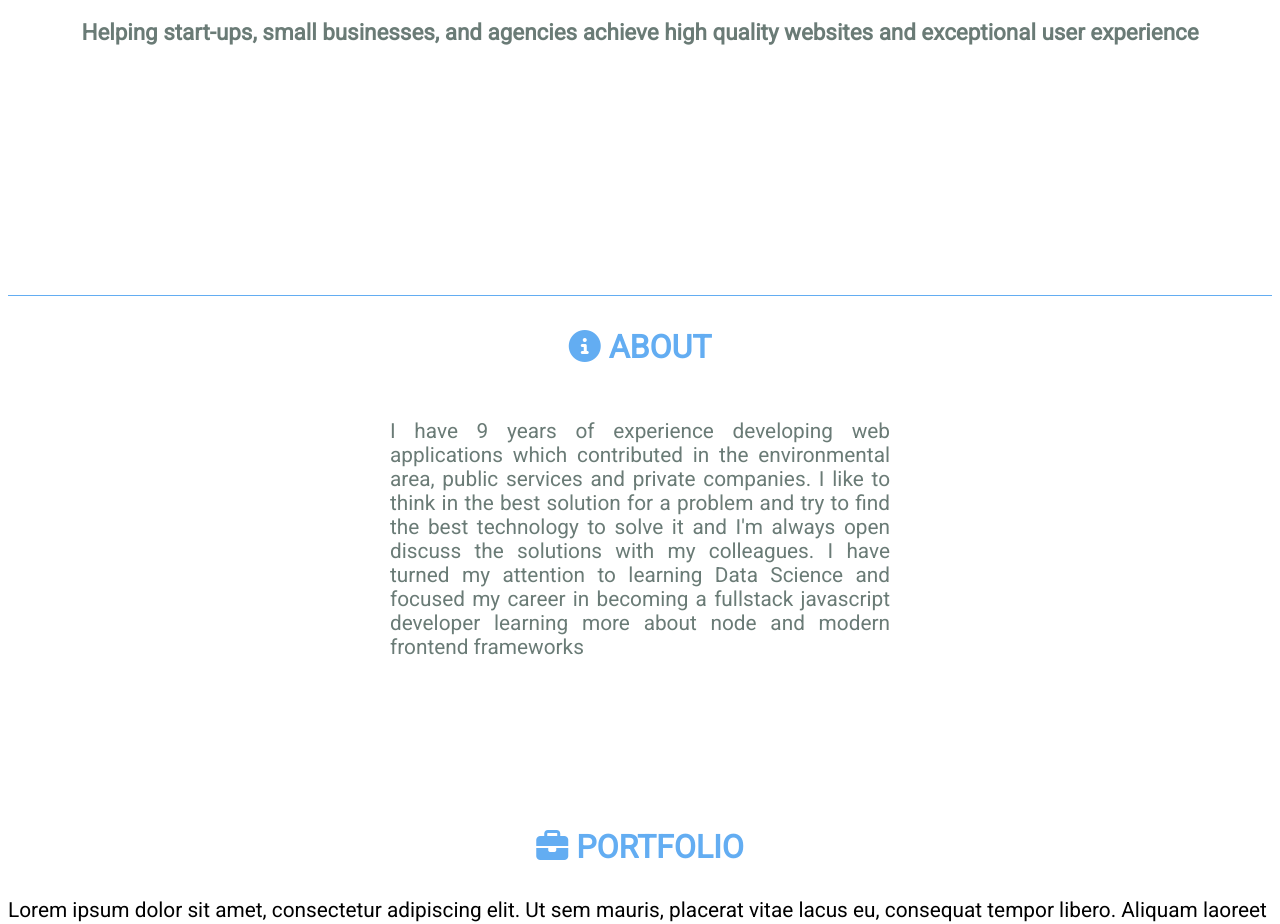
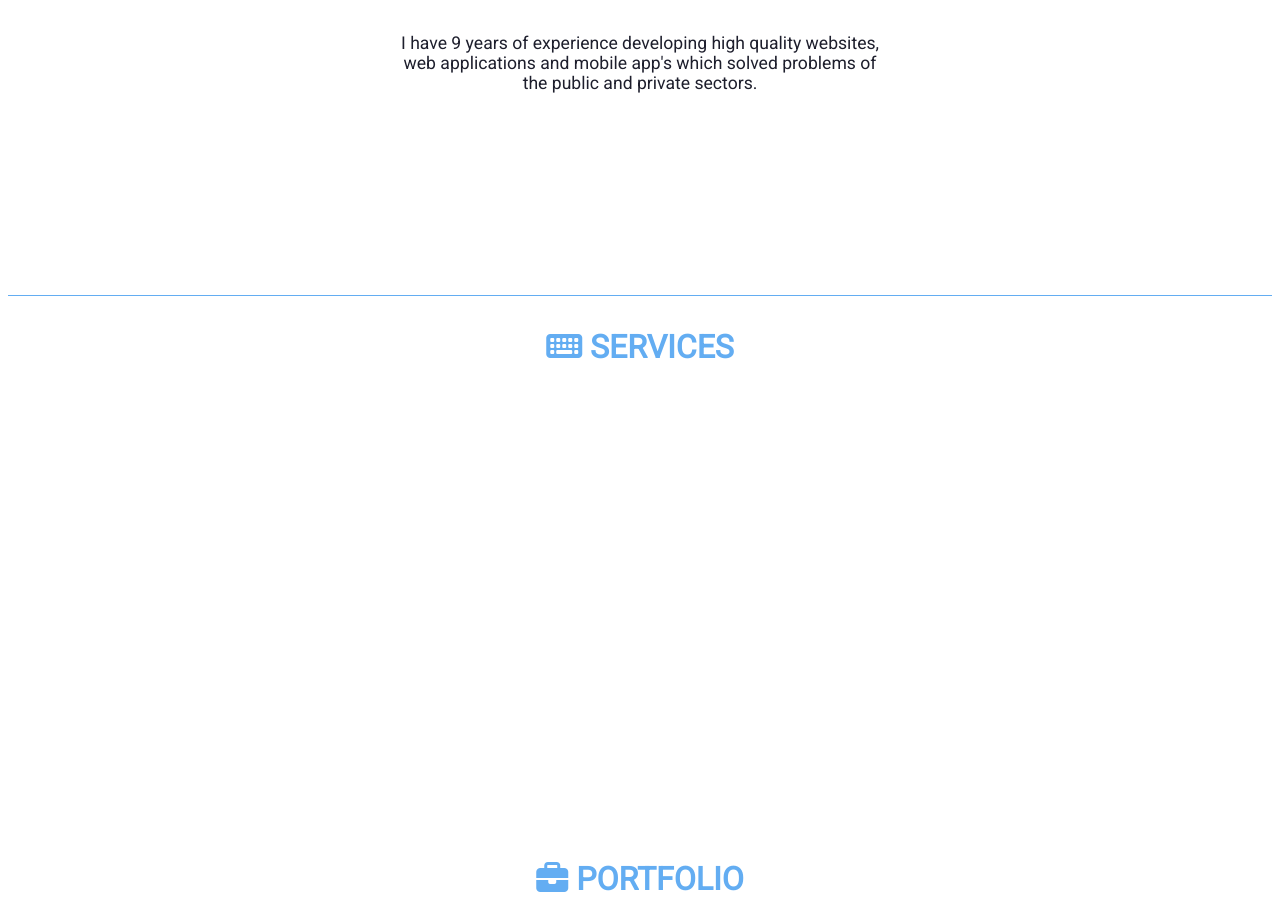
Before and after one commit to clluiz/cleiton.me, a website: page index.html in a window 1280 px wide. Shown: the part 425-1349 px from the top of the page. Drawn offline with Linux system fonts and the light colour scheme.

Commit message:
Remove about section

```diff
--- a/css/index.css
+++ b/css/index.css
@@ -4,6 +4,14 @@
   --white: #FFFFFF;
   --light-gray: #6A7B76;
   --secondary-color: #63ADF2;
+}
+
+@media (max-width: 600px)
+{
+  .main-header
+   {
+    display: none !important;
+   }
 }
 
 html {
@@ -53,6 +61,13 @@ h2 {
   text-align: center;
 }
 
+.home p {
+  color: var(--gray);
+  font-size: 1.1em;
+  max-width: 500px;
+  text-align: center;
+}
+
 .about {
   display: flex;
   flex-direction: column;
@@ -63,8 +78,6 @@ h2 {
   text-align: justify;
   font-size: 1.3em;
   color: var(--light-gray);
-  max-width: 500px;
-  width: 100%;
 }
 
 form label {
@@ -73,7 +86,6 @@ form label {
 
 form input {
   height: 50px;
-  width: 100%;
   border: none;
   border-bottom: 1px solid var(--light-gray);
 }
@@ -87,13 +99,11 @@ form button[type=submit] {
   border: none;
   color: white;
   background-color: var(--secondary-color);
-  width: 120px;
   font-weight: bold;
 }
 
 form textarea {
   height: 150px;
-  width: 100%;
   border: none;
   border-bottom: 1px solid var(--light-gray);
 }
@@ -114,7 +124,6 @@ form textarea {
   justify-content: space-between;
   align-items: center;
   color: var(--main-color);
-  width: 100%;
 }
 
 .main-header span {
--- a/index.html
+++ b/index.html
@@ -20,7 +20,7 @@
     </span>
     <nav>
       <ul class="menu">
-        <li><a href="#about">ABOUT</a></li>
+        <li><a href="#services">SERVICES</a></li>
         <li><a href="#portfolio">PORTFOLIO</a></li>
         <li><a href="resume_cleiton_luiz_english.pdf" target="_blank">RESUME</a></li>
         <li><a href="#contact">CONTACT</a></li>
@@ -35,20 +35,17 @@
       Helping start-ups, small businesses, and agencies achieve high quality websites and exceptional user experience
     </h2>
 
+    <p>
+      I have 9 years of experience developing high quality websites, web applications and mobile app's which solved problems of the public and private sectors.
+    </p>
+
   </section>
 
-  <section id="about" class="content-section about">
-
+  <section id="services" class="content-section services">
     <h3 class="section__title">
-      <i class="fas fa-info-circle"></i>
-      About
+      <i class="fas fa-keyboard"></i>
+      Services
     </h3>
-
-    <p>
-      I have 9 years of experience developing web applications which contributed in the environmental area, public services and private companies.
-      I like to think in the best solution for a problem and try to find the best technology to solve it and I'm always open discuss the solutions with my colleagues.
-      I have turned my attention to learning Data Science and focused my career in becoming a fullstack javascript developer learning more about node and modern frontend frameworks
-    </p>
 
   </section>
 
```
